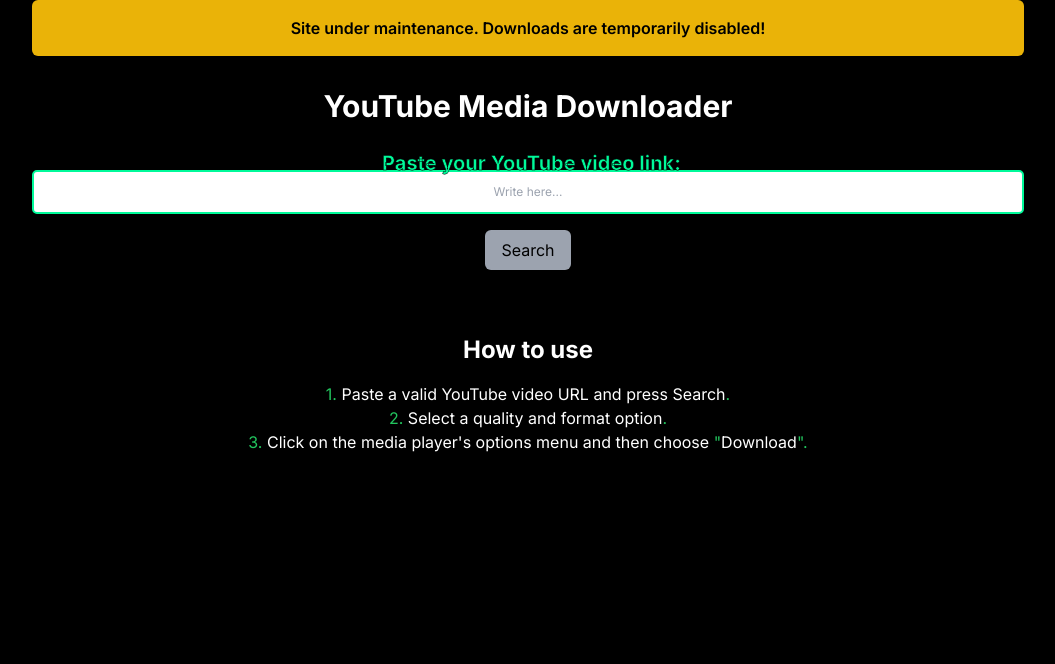
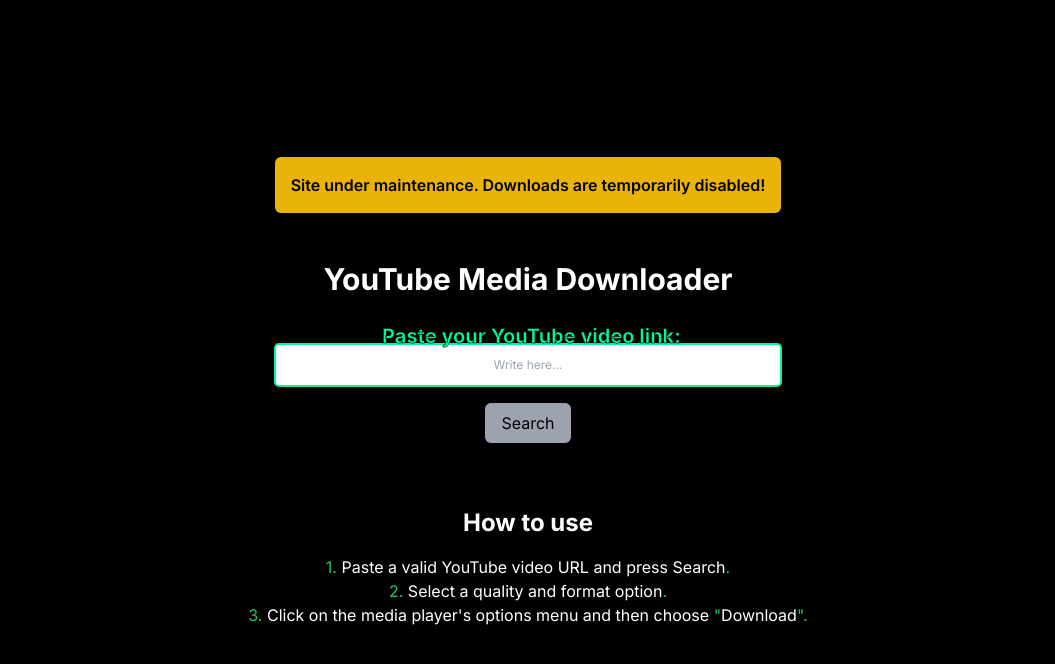
Before and after one commit to Carloooh/ytdownloader, a Next.js app: page / in a window 1280 px wide. Shown: the top 664 px of the page, without its empty margins (112-1167 px from the left). Built offline with nearby package versions, Linux system fonts and the light colour scheme.

Commit message:
style: centered content

```diff
--- a/app/page.tsx
+++ b/app/page.tsx
@@ -57,7 +57,7 @@
   }
 
   return (
-    <main className="mx-auto max-w-screen-lg px-4">
+    <main className="mx-auto max-w-screen-lg px-4 flex flex-col justify-center items-center min-h-screen">
       <div className="bg-yellow-500 text-black p-4 rounded-md mb-4  max-w-screen-lg mx-auto">
         <p className="text-center text-sm md:text-base font-semibold">
           Site under maintenance. Downloads are temporarily disabled!
```
